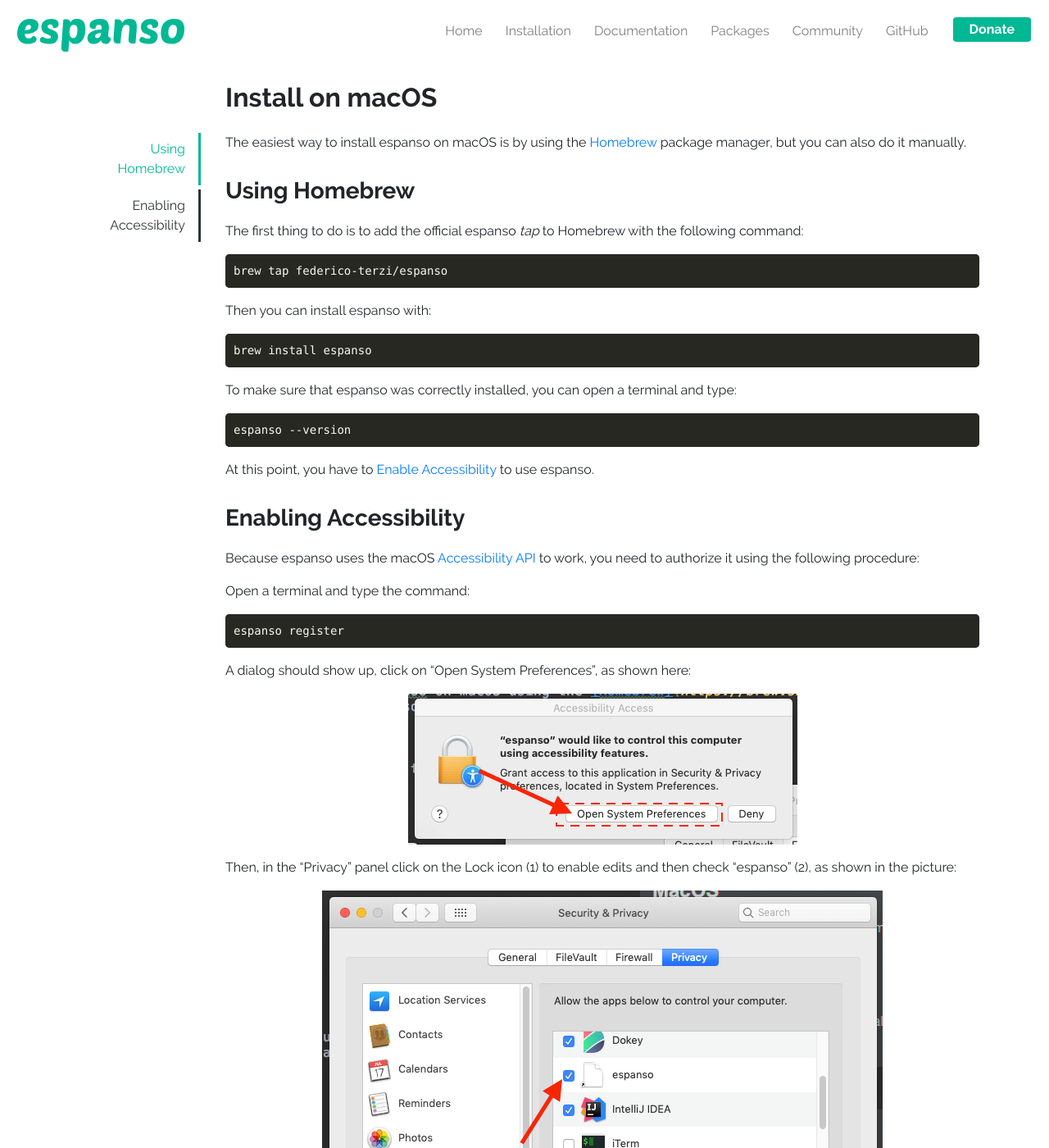
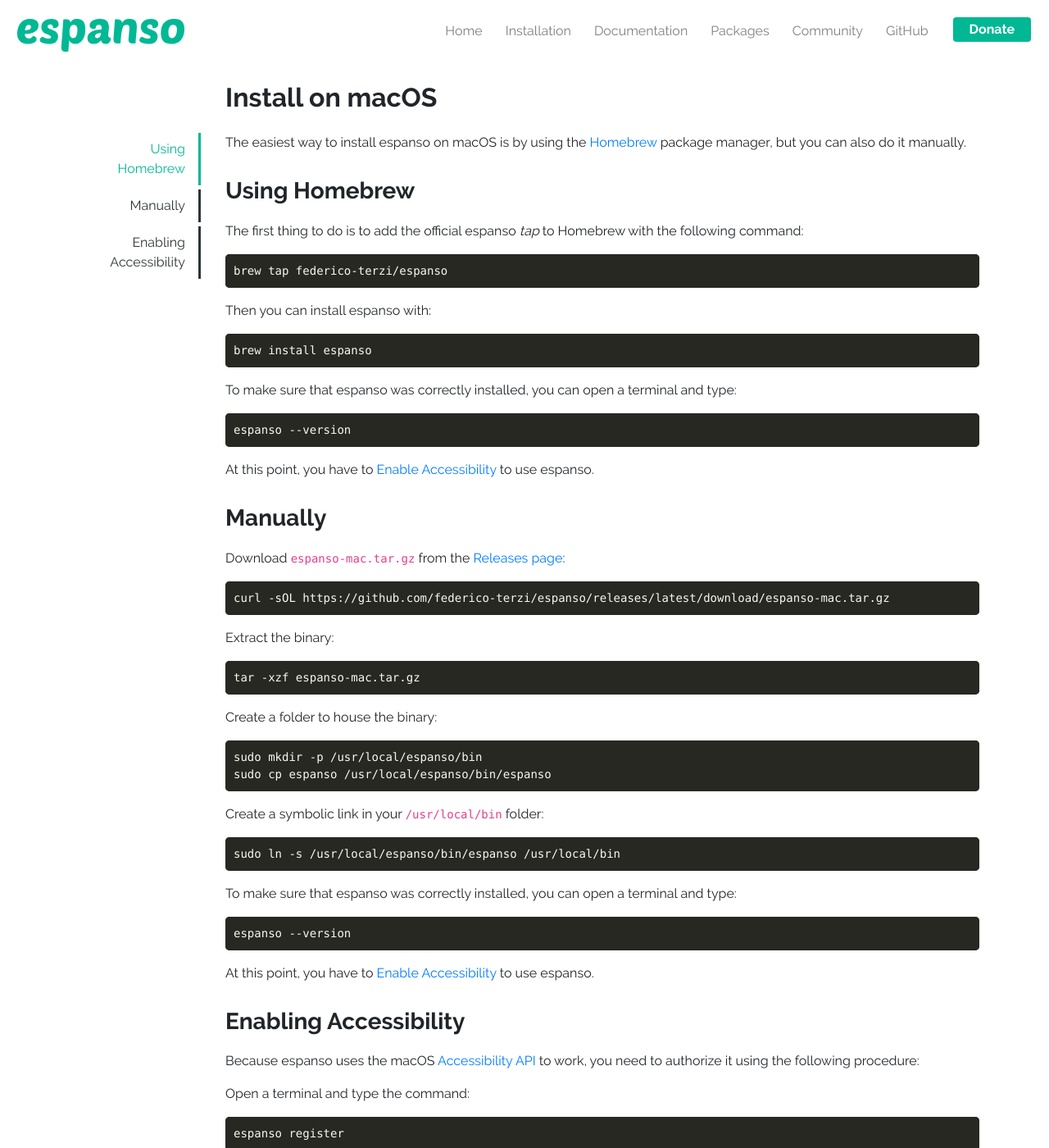
Before and after one commit to espanso/espanso, a Jekyll site: the page built from install/mac.md, in a window 1280 px wide and 1400 px high. Shown: the whole window at 82% size. Built offline with Jekyll 4.4.1, drawn with Linux system fonts in a browser that asks for light colours.

Commit message:
Update mac.md

````diff
--- a/install/mac.md
+++ b/install/mac.md
@@ -18,6 +18,41 @@
 
 ```
 brew install espanso
+```
+
+To make sure that espanso was correctly installed, you can open a terminal and type:
+
+```
+espanso --version
+```
+
+At this point, you have to [Enable Accessibility](#enabling-accessibility) to use espanso.
+
+### Manually
+
+Download `espanso-mac.tar.gz` from the [Releases page](https://github.com/federico-terzi/espanso/releases):
+
+```
+curl -sOL https://github.com/federico-terzi/espanso/releases/latest/download/espanso-mac.tar.gz
+```
+
+Extract the binary:
+
+```
+tar -xzf espanso-mac.tar.gz
+```
+
+Create a folder to house the binary:
+
+```
+sudo mkdir -p /usr/local/espanso/bin
+sudo cp espanso /usr/local/espanso/bin/espanso
+```
+
+Create a symbolic link in your `/usr/local/bin` folder:
+
+```
+sudo ln -s /usr/local/espanso/bin/espanso /usr/local/bin
 ```
 
 To make sure that espanso was correctly installed, you can open a terminal and type:
````
